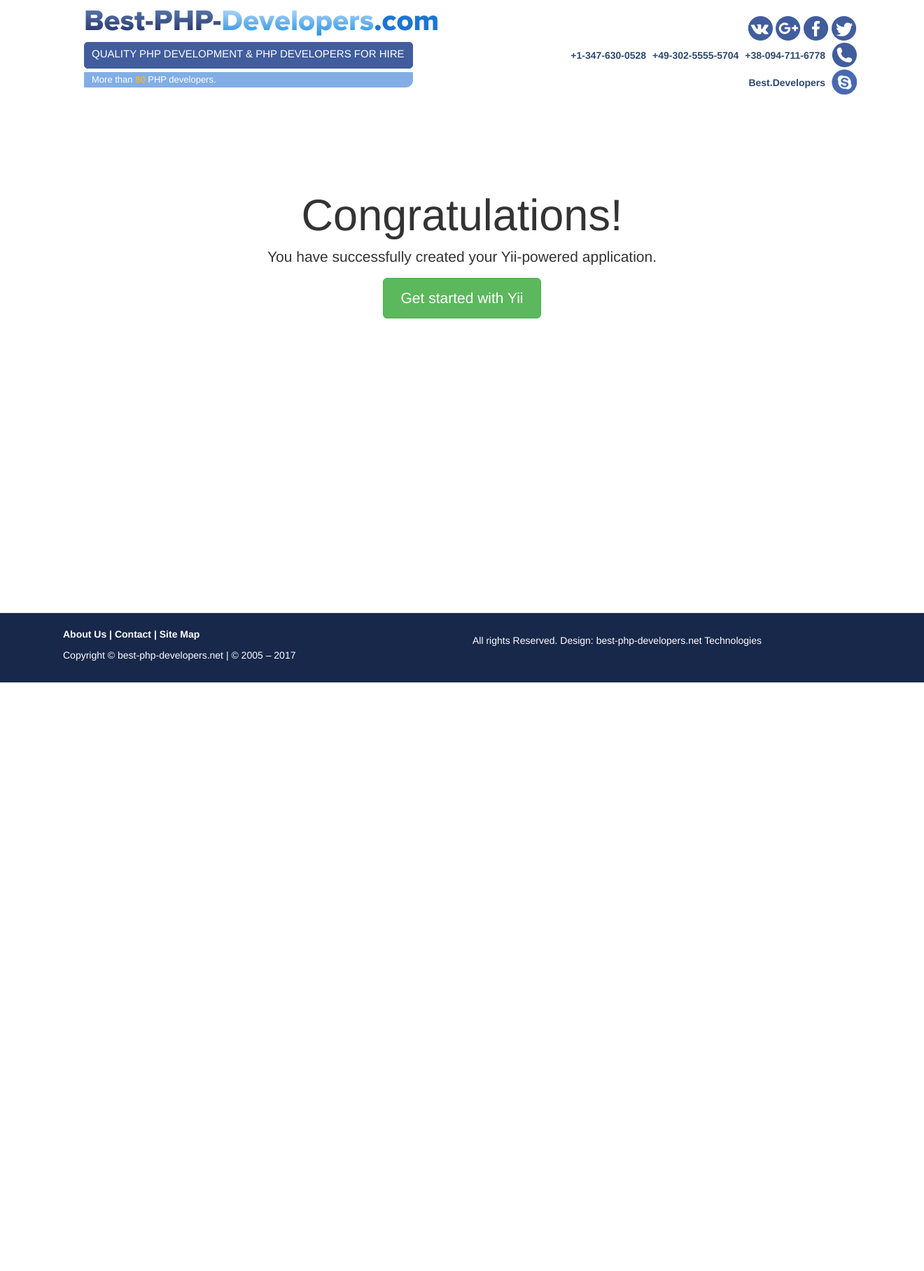
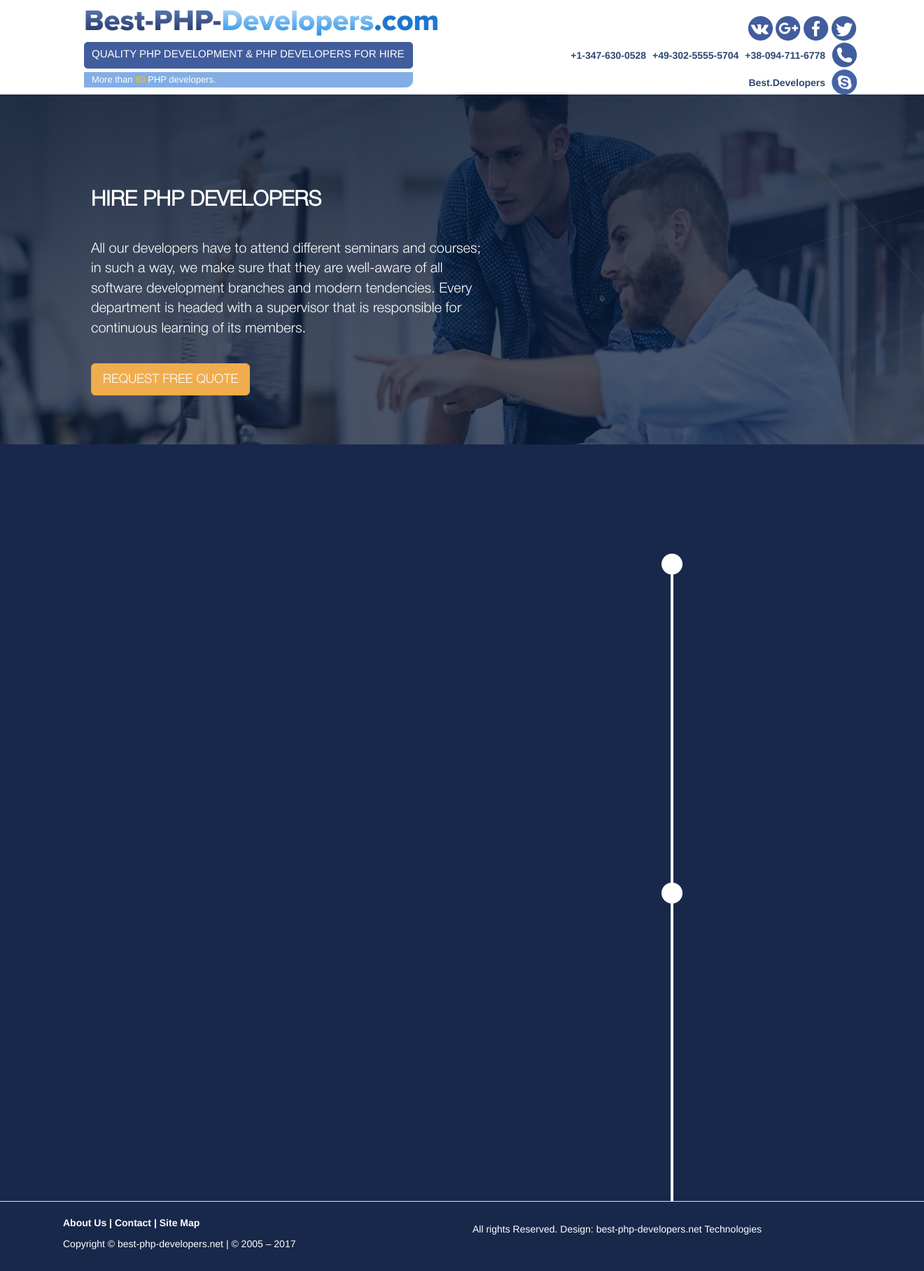
Before and after one commit to SG-Poul/best-php-developers, a Yii app: template views/site/index.php in a window 1320 px wide. Shown: the whole page at 70% size. Before the commit the page ends 975 px from the top, so only its background shows below. Run offline with PHP 8.4 and a stand-in for Yii, Linux system fonts and the light colour scheme; the template is opened without the code that fills it, so the values that code supplies are empty; some libraries are stand-ins or nearby versions.

Commit message:
Home page WIP

```diff
--- a/views/layouts/main.php
+++ b/views/layouts/main.php
@@ -97,16 +97,9 @@ AppAsset::register($this);
     NavBar::end();
     ?>
 </div>
+
 <div class="wrap">
-
-
-
-    <div class="container">
-        <?= Breadcrumbs::widget([
-            'links' => isset($this->params['breadcrumbs']) ? $this->params['breadcrumbs'] : [],
-        ]) ?>
-        <?= $content ?>
-    </div>
+    <?= $content ?>
 </div>
 
 <footer class="footer">
--- a/views/site/index.php
+++ b/views/site/index.php
@@ -2,15 +2,29 @@
 
 /* @var $this yii\web\View */
 
-$this->title = 'My Yii Application';
+$this->title = 'Best PHP developers';
 ?>
-<div class="site-index">
 
-    <div class="jumbotron">
-        <h1>Congratulations!</h1>
-
-        <p class="lead">You have successfully created your Yii-powered application.</p>
-
-        <p><a class="btn btn-lg btn-success" href="http://www.yiiframework.com">Get started with Yii</a></p>
+<div class="main-hire">
+    <img src="/img/main_hire_bg.png">
+    <div class="content">
+        <h2><strong>HIRE PHP DEVELOPERS</strong></h2>
+        <div class="row">
+            <div class="col-xs-6">
+                <br>
+                <p>
+                    All our developers have to attend different seminars and courses; in such a way, we make sure that
+                    they are well-aware of all software development branches and modern tendencies. Every department is
+                    headed with a supervisor that is responsible for continuous learning of its members.
+                </p>
+            </div>
+        </div>
+        <p style="font-size: 20px; padding-top: 25px"><a class="btn btn-lg btn-warning" href="#">REQUEST FREE QUOTE</a></p>
     </div>
 </div>
+
+<div class="main-description">
+    <div class="container" style="padding-top: 25px">
+
+    </div>
+</div>
--- a/web/css/site.css
+++ b/web/css/site.css
@@ -1,6 +1,10 @@
 @font-face {
     font-family: ProximaNova;
     src: url(./fonts/ProximaNova-Extrabld.ttf);
+}
+@font-face {
+    font-family: Helvetical;
+    src: url(./fonts/HelveticaNeueCyr-Light.otf);
 }
 
 html,
@@ -277,7 +281,7 @@ a.desc:after {
     vertical-align: -2px;
 }
 
-.footer{
+.footer {
     color: #ffffff;
     background-color: #18284b;
     min-height: 100px;
@@ -286,3 +290,52 @@ a.desc:after {
 .footer a:link, .footer a:visited, .footer a:hover, .footer a:active  {
     color: #ffffff;
 }
+
+@media (min-width: 768px) {
+    .content {
+        width: 750px;
+        left: 50%;
+        margin-left: -350px;
+    }
+}
+@media (min-width: 992px) {
+    .content {
+        width: 970px;
+        left: 50%;
+        margin-left: -430px;
+    }
+}
+
+@media (min-width: 1200px) {
+    .content {
+        width: 1170px;
+        left: 50%;
+        margin-left: -530px;
+    }
+}
+.main-hire .content {
+    font-size: 20px;
+    color: #ffffff;
+    height: 648px;
+    font-family: Helvetical;
+    z-index:100;
+    position:absolute;
+    top:250px;
+}
+
+.main-hire img {
+    background-image: url("/img/main_hire_bg.png");
+    background-repeat: no-repeat;
+    background-position: center;
+    background-size: cover;
+    width: 100%;
+    height: 500px;
+}
+
+.main-description {
+    background-image: url("/img/main_info_bg.png");
+    background-repeat: no-repeat;
+    color: #ffffff;
+    height: 1081px;
+    font-family: Helvetical;
+}
```
Also changed, not shown: web/css/fonts/HelveticaNeueCyr-Light.otf (added), web/img/main_hire_bg.png (added), web/img/main_hire_btn.png (added), web/img/main_info_bg.png (added), web/img/sk.png.
